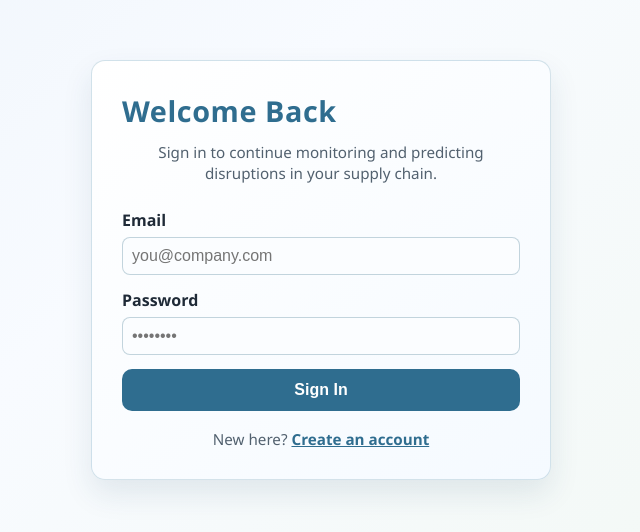
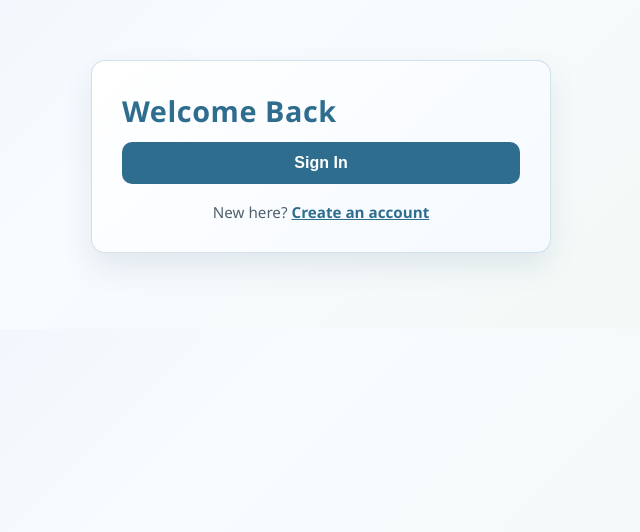
Before and after one commit to Jayabari/AI-Powered-Supply-Chain-Disruption-Prediction-Resilience-Intelligence-Platform, a Flask app: page /login in a window 1280 px wide. Shown: the part 56-588 px from the top of the page, without its empty margins (319-959 px from the left). Run offline with Flask 3, Linux system fonts and the light colour scheme.

Commit message:
login updated

```diff
--- a/templates/login.html
+++ b/templates/login.html
@@ -3,19 +3,7 @@
 {% block content %}
 <section class="panel auth-panel">
   <h2>Welcome Back</h2>
-  <p class="subheading">Sign in to continue monitoring and predicting disruptions in your supply chain.</p>
-  <form method="post" class="form-grid">
-    <input type="hidden" name="csrf_token" value="{{ csrf_token() }}">
 
-    <label>
-      Email
-      <input type="email" name="email" required placeholder="you@company.com">
-    </label>
-
-    <label>
-      Password
-      <input type="password" name="password" required placeholder="••••••••">
-    </label>
 
     <div class="form-action">
       <button type="submit">Sign In</button>
```
